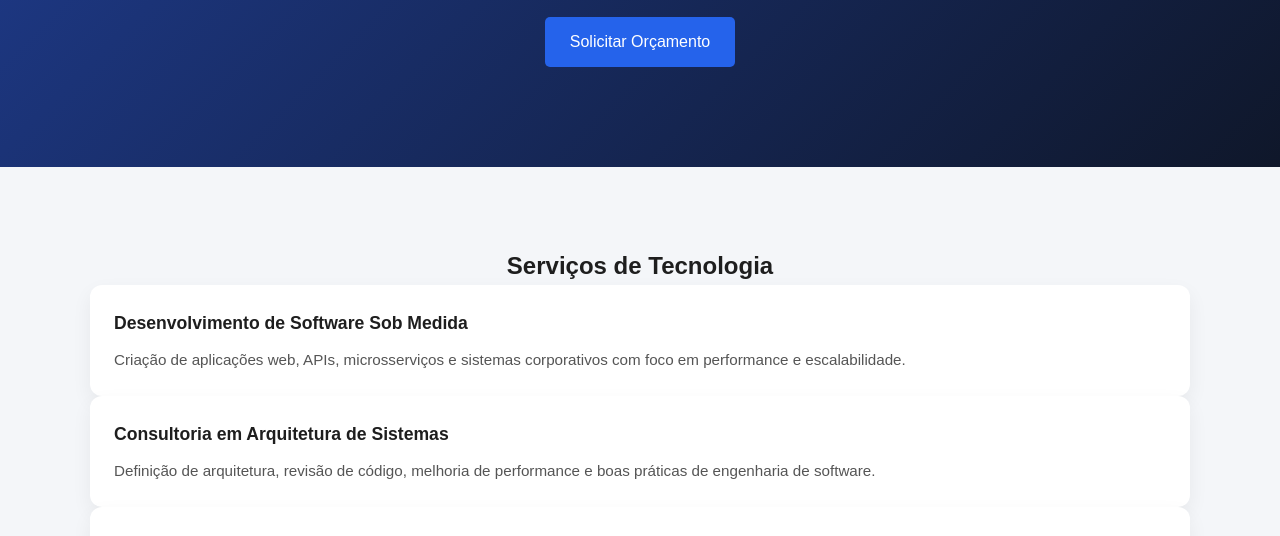
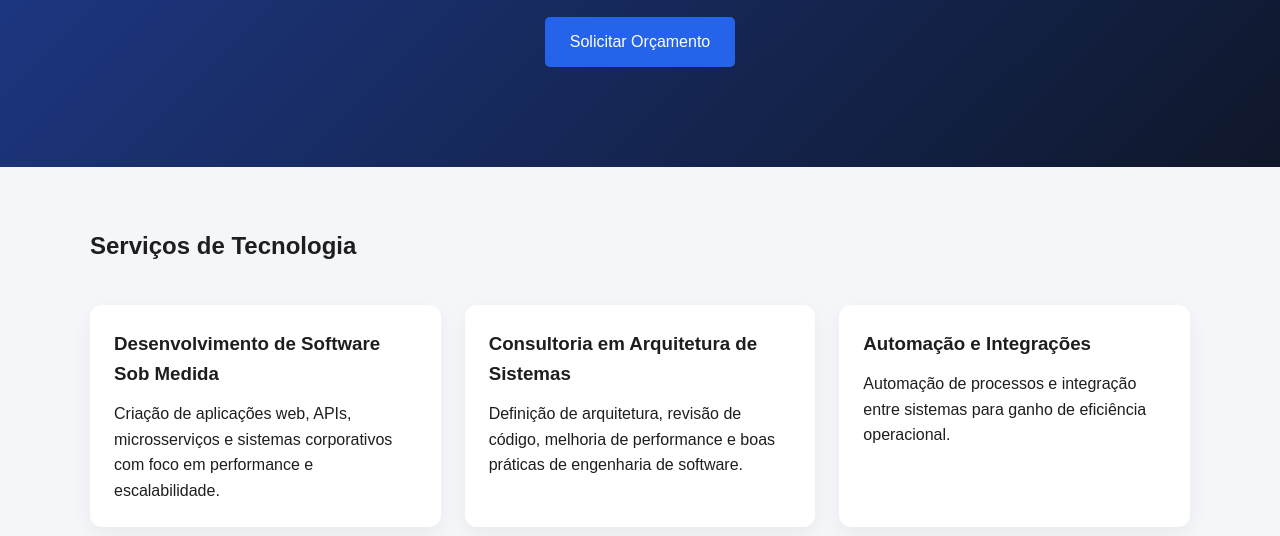
Before and after one commit to fmrenan/rmsystems-site, a plain HTML site: page index.html in a window 1280 px wide. Shown: the part 258-794 px from the top of the page. Drawn offline with Linux system fonts and the light colour scheme.

Commit message:
fix: formatting

```diff
--- a/index.html
+++ b/index.html
@@ -54,6 +54,7 @@
   <div class="container">
     <h2>Serviços de Tecnologia</h2>
 
+    <div class="cards">
         <article class="card">
         <h3>Desenvolvimento de Software Sob Medida</h3>
         <p>Criação de aplicações web, APIs, microsserviços e sistemas corporativos com foco em performance e escalabilidade.</p>
@@ -68,6 +69,7 @@
         <h3>Automação e Integrações</h3>
         <p>Automação de processos e integração entre sistemas para ganho de eficiência operacional.</p>
         </article>
+    </div>
 
   </div>
 </section>
--- a/style.css
+++ b/style.css
@@ -59,52 +59,44 @@ nav a {
   background: #1d4ed8;
 }
 
-.section {
-  padding: 80px 20px;
-  text-align: center;
-}
-
 .section.dark {
   background: #0f172a;
   color: white;
 }
 
-/* ===== SEÇÃO SERVIÇOS ===== */
+/* ===== SERVIÇOS ===== */
+
+.section {
+  padding: 60px 20px;
+}
 
 .cards {
   display: grid;
-  gap: 20px;
+  grid-template-columns: 1fr; /* 1 coluna no mobile */
+  gap: 24px; /* Espaçamento entre cards */
   margin-top: 40px;
-  align-items: stretch;
 }
 
-/* Mobile first: 1 coluna */
 .card {
   background: #ffffff;
   padding: 24px;
   border-radius: 12px;
-  box-shadow: 0 8px 20px rgba(0,0,0,0.06);
-  text-align: left;
+  box-shadow: 0 8px 20px rgba(0, 0, 0, 0.05);
   transition: transform 0.2s ease, box-shadow 0.2s ease;
-  display: flex;
-  flex-direction: column;
-  justify-content: space-between;
 }
 
 .card h3 {
   margin-bottom: 12px;
-  font-size: 1.1rem;
 }
 
 .card p {
-  font-size: 0.95rem;
-  color: #555;
-  line-height: 1.5;
+  margin: 0;
+  line-height: 1.6;
 }
 
 .card:hover {
   transform: translateY(-4px);
-  box-shadow: 0 12px 30px rgba(0,0,0,0.08);
+  box-shadow: 0 12px 25px rgba(0, 0, 0, 0.08);
 }
 
 /* ===== TABLET ===== */
@@ -121,6 +113,7 @@ nav a {
   }
 }
 
+
 .section.dark .card {
   background: #1e293b;
   color: white;
```
Lines whose indentation alone changed are shown as unchanged.
